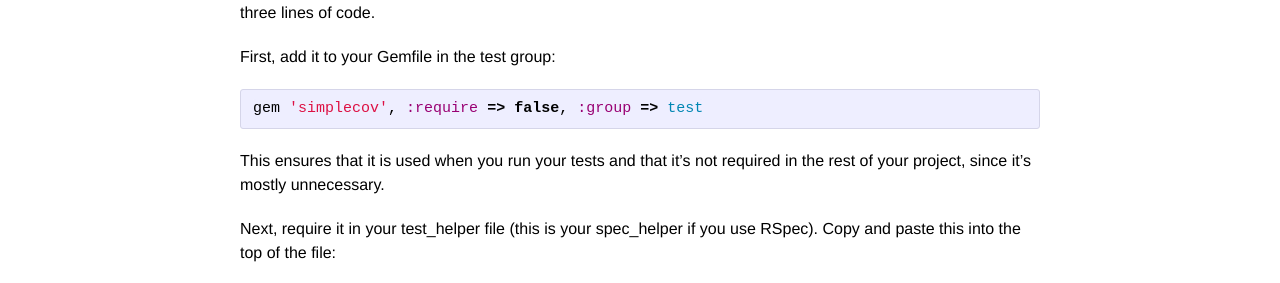
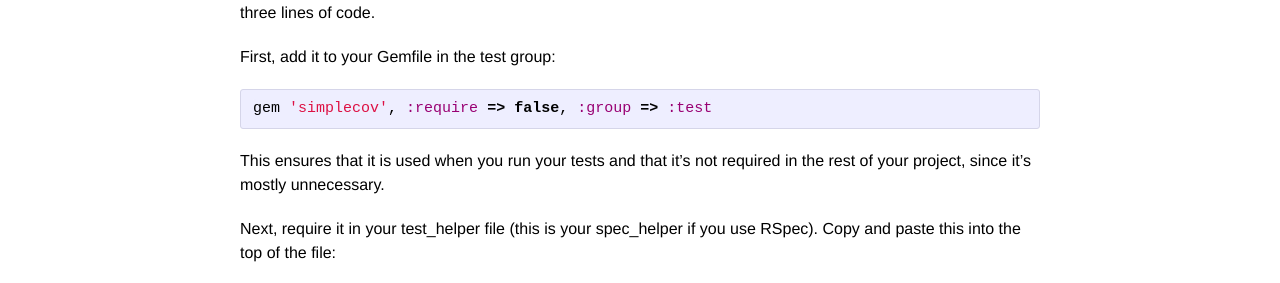
Before and after one commit to Flamdoodle/Flamdoodle.github.io, a Jekyll site: the page built from _posts/2014-07-04-setting-up-simplecov-simply.markdown, in a window 1280 px wide. Shown: the part 383-666 px from the top of the page. Built offline with Jekyll 4.4.1, drawn with Linux system fonts in a browser that asks for light colours; comment, search, counter and statistics services are not loaded.

```diff
--- a/_posts/2014-07-04-setting-up-simplecov-simply.markdown
+++ b/_posts/2014-07-04-setting-up-simplecov-simply.markdown
@@ -11,7 +11,7 @@ Adding SimpleCov to your project, as the name suggests, is simple. All that you
 First, add it to your Gemfile in the test group:
 
 {% highlight ruby %}
-gem 'simplecov', :require => false, :group => test
+gem 'simplecov', :require => false, :group => :test
 {% endhighlight %}
 
 This ensures that it is used when you run your tests and that it's not required in the rest of your project, since it's mostly unnecessary.
```
